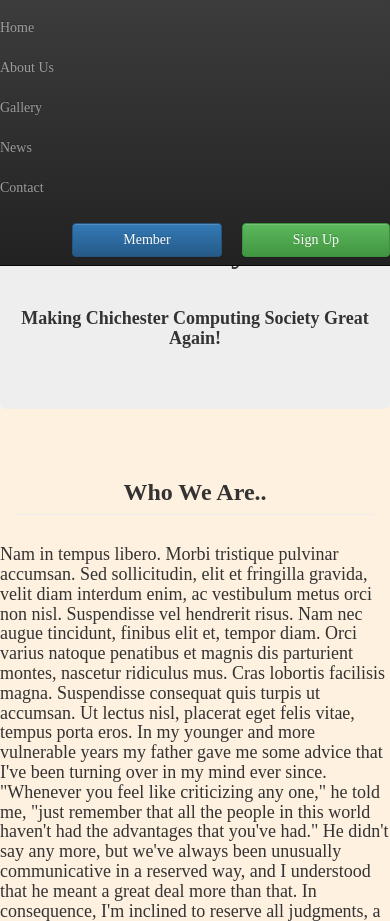
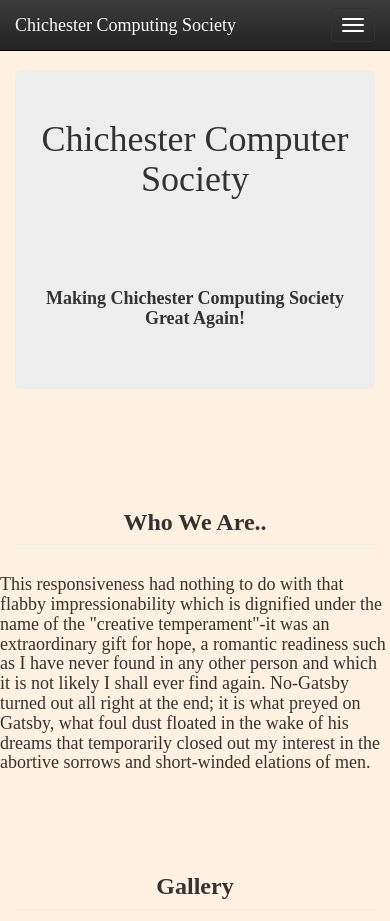
Before and after one commit to santhods/dap405-phpDevWeb, a PHP site: page / in a window 390 px wide. Shown: the top 921 px of the page. Run offline with PHP 8.4, Linux system fonts and the light colour scheme; some libraries are stand-ins or nearby versions.

Commit message:
Added to feature a mobile-compatible navigation bar and fixed the overlapping of the navigation bar once positioned into navbar-fixed-top

```diff
--- a/css/index.css
+++ b/css/index.css
@@ -1,7 +1,7 @@
 body {
     font-family: financier;
     background-color: #fff1e0;
-    margin-top: 70px;
+    padding-top: 70px;
 }
 
 a, a:hover, a:visited, a:link, a:active
@@ -15,21 +15,18 @@ a, a:hover, a:visited, a:link, a:active
     margin-left: 20px;
 }
 
-#navibar {
-    padding-top: 70px;
-}
-
 .page-header {
     text-align: center;
     font-weight: bold;
+    padding-top: 50px;
 }
 
-#footer {
+.footer {
     background-color: #8F223A;
     color: white;
 }
 
-#headerPortal {
+.headerPortal {
   background-color: black;
   color: white;
 }
--- a/frontend/index.php
+++ b/frontend/index.php
@@ -24,15 +24,31 @@
 <!--  custom CSS -->
 <link rel="stylesheet" href="../css/index.css">
 
+<!-- link to apply button properties -->
+<script src="./middleware/defaultMenuBtnNav.js">
+window.onload = applyLink("menuBtnSignUp", "signup.php");
+window.onload = applyLink("menuBtnSignIn", "signin.php");
+</script>
 </head>
 
 	<body id="top">
 			<!-- start header section -->
 			<section id="header">
 					<header>
-						<div id="navibar" class="container-fluid">
+						<div id="bodynav" class="container-fluid">
 							<div class="row">
-							<nav class="navbar navbar-inverse navbar-fixed-top">
+							     <div class="navbar navbar-inverse navbar-fixed-top">
+							         <div class="navbar-header">
+                                        <a class="navbar-brand" href="#top">Chichester Computing Society</a>
+
+                                        <button type="button" class="navbar-toggle" data-toggle="collapse" data-target="#navibar">
+                                            <span class="icon-bar"></span>
+                                            <span class="icon-bar"></span>
+                                            <span class="icon-bar"></span>
+                                        </button> <!-- end class: button, navbar-toggle -->
+                                     </div> <!-- end class: navbar-header -->
+
+						              <div id="navibar" class="collapse navbar-collapse">
            							      <ul class="nav navbar-nav" style="color:white">
                             			     <li><a href="#top">Home</a></li>
                             			     <li><a href="#about">About Us</a></li>
@@ -41,20 +57,22 @@
                             			     <li><a href="#contact">Contact</a></li>
                            			      </ul>
 
-								<a href="/frontend/signup.php" class="btn btn-success pull-right navbar-btn">Sign Up</a>
-								<a href="/frontend/signin.php" class="btn btn-primary pull-right navbar-btn">Member</a>
-       						</nav>
-							</div>
+    								      <a href="#" id="menuBtnSignUp" class="btn btn-success pull-right navbar-btn">Sign Up</a>
+    								      <a href="#" id="menuBtnSignIn" class="btn btn-primary pull-right navbar-btn">Member</a>
+           						      </div> <!-- end id: navibar -->
+	       					    </div> <!-- end class: navigationbar-fixed-top -->
+						   </div> <!-- end class: row -->
+
 				        <div class="container" id="logo">
-				</div>
 					       <div class="row">
        							<div class="jumbotron">
        								<h1 align="center">Chichester Computer Society</h1>
 									<h4 class="page-header">Making Chichester Computing Society Great Again!</h4>
-       							</div>
-					</div>
-				</div>
-				</header>
+       							</div> <!-- end class: jumbotron -->
+					       </div> <!-- end class: row  -->
+				        </div> <!-- end class: logo container -->
+				      </div> <!-- end id: bodynav -->
+				</header> <!-- end header -->
 			</section>
 			<!-- end header section -->
 
@@ -65,10 +83,7 @@
        							<div class="col-md-12"><h3 class="page-header">Who We Are..</h3></div>
        						</div>
        					<div class="row">
-       							<h4>Nam in tempus libero. Morbi tristique pulvinar accumsan. Sed sollicitudin, elit et fringilla gravida, velit diam interdum enim, ac vestibulum metus orci non nisl. Suspendisse vel hendrerit risus. Nam nec augue tincidunt, finibus elit et, tempor diam. Orci varius natoque penatibus et magnis dis parturient montes, nascetur ridiculus mus. Cras lobortis facilisis magna. Suspendisse consequat quis turpis ut accumsan. Ut lectus nisl, placerat eget felis vitae, tempus porta eros.
-    					In my younger and more vulnerable years my father gave me some advice that I've been turning over in my mind ever since. "Whenever you feel like criticizing any one," he told me, "just remember that all the people in this world haven't had the advantages that you've had."
-He didn't say any more, but we've always been unusually communicative in a reserved way, and I understood that he meant a great deal more than that. In consequence, I'm inclined to reserve all judgments, a habit that has opened up many curious natures to me and also made me the victim of not a few veteran bores. The abnormal mind is quick to detect and attach itself to this quality when it appears in a normal person, and so it came about that in college I was unjustly accused of being a politician, because I was privy to the secret griefs of wild, unknown men. Most of the confidences were unsought-frequently I have feigned sleep, preoccupation, or a hostile levity when I realized by some unmistakable sign that an intimate revelation was quivering on the horizon; for the intimate revelations of young men, or at least the terms in which they express them, are usually plagiaristic and marred by obvious suppressions. Reserving judgments is a matter of infinite hope. I am still a little afraid of missing something if I forget that, as my father snobbishly suggested, and I snobbishly repeat, a sense of the fundamental decencies is parcelled out unequally at birth.
-And, after boasting this way of my tolerance, I come to the admission that it has a limit. Conduct may be founded on the hard rock or the wet marshes, but after a certain point I don't care what it's founded on. When I came back from the East last autumn I felt that I wanted the world to be in uniform and at a sort of moral attention forever; I wanted no more riotous excursions with privileged glimpses into the human heart. Only Gatsby, the man who gives his name to this book, was exempt from my reaction-Gatsby, who represented everything for which I have an unaffected scorn. If personality is an unbroken series of successful gestures, then there was something gorgeous about him, some heightened sensitivity to the promises of life, as if he were related to one of those intricate machines that register earthquakes ten thousand miles away. This responsiveness had nothing to do with that flabby impressionability which is dignified under the name of the "creative temperament"-it was an extraordinary gift for hope, a romantic readiness such as I have never found in any other person and which it is not likely I shall ever find again. No-Gatsby turned out all right at the end; it is what preyed on Gatsby, what foul dust floated in the wake of his dreams that temporarily closed out my interest in the abortive sorrows and short-winded elations of men.
+       							<h4>This responsiveness had nothing to do with that flabby impressionability which is dignified under the name of the "creative temperament"-it was an extraordinary gift for hope, a romantic readiness such as I have never found in any other person and which it is not likely I shall ever find again. No-Gatsby turned out all right at the end; it is what preyed on Gatsby, what foul dust floated in the wake of his dreams that temporarily closed out my interest in the abortive sorrows and short-winded elations of men.
 								</h4>
     					</div>
 
--- a/frontend/signin.php
+++ b/frontend/signin.php
@@ -46,8 +46,8 @@
        							<ul class="nav navbar-nav">
                         			<li><a href="index.php#top">Return</a></li>
                     			</ul>
-                    			<a href="/frontend/signup.php" class="btn btn-success pull-right navbar-btn">Sign Up</a>
-								<a href="/frontend/signin.php" class="btn btn-primary pull-right navbar-btn">Member</a>
+                    			<a name="menuBtnSignUp" class="btn btn-success pull-right navbar-btn">Sign Up</a>
+								<a name="menuBtnSignUp" class="btn btn-primary pull-right navbar-btn">Member</a>
        						</nav>
 							</div>
 						</div>
```
Lines whose indentation alone changed are shown as unchanged.
